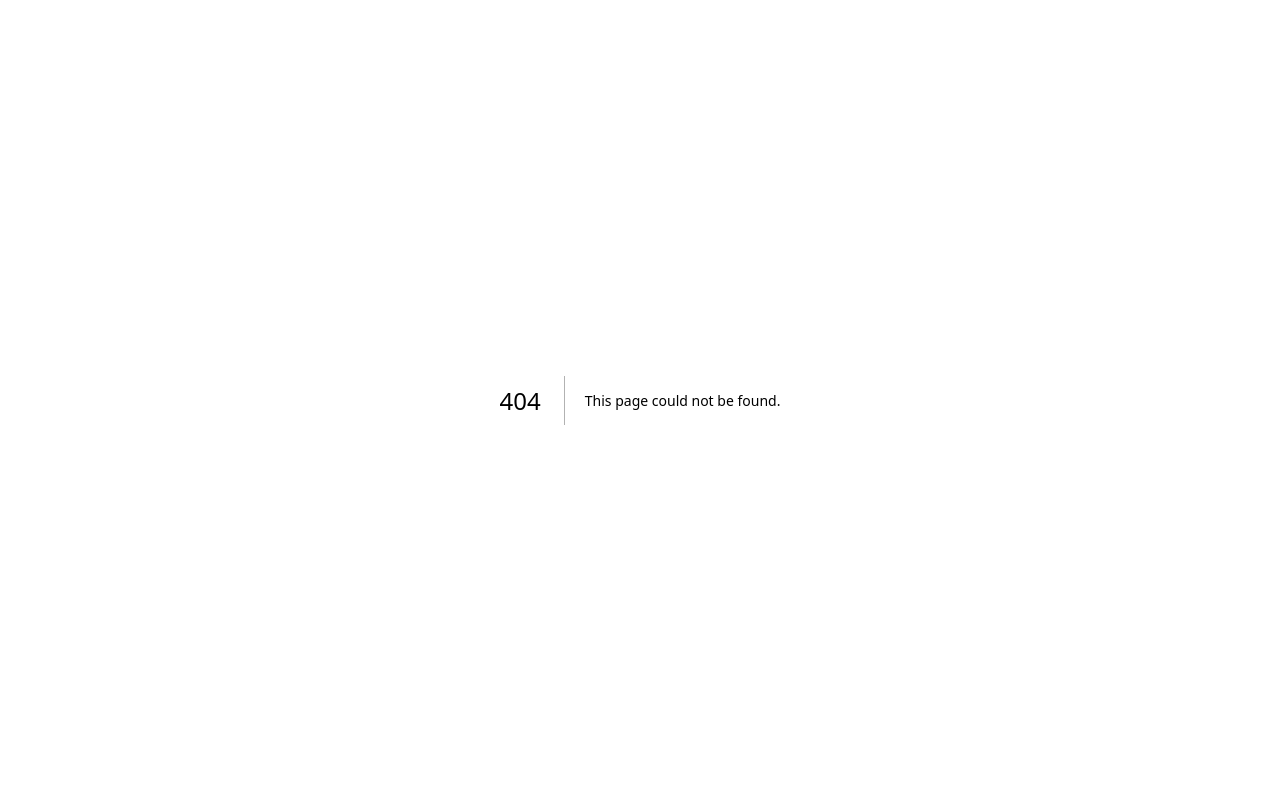
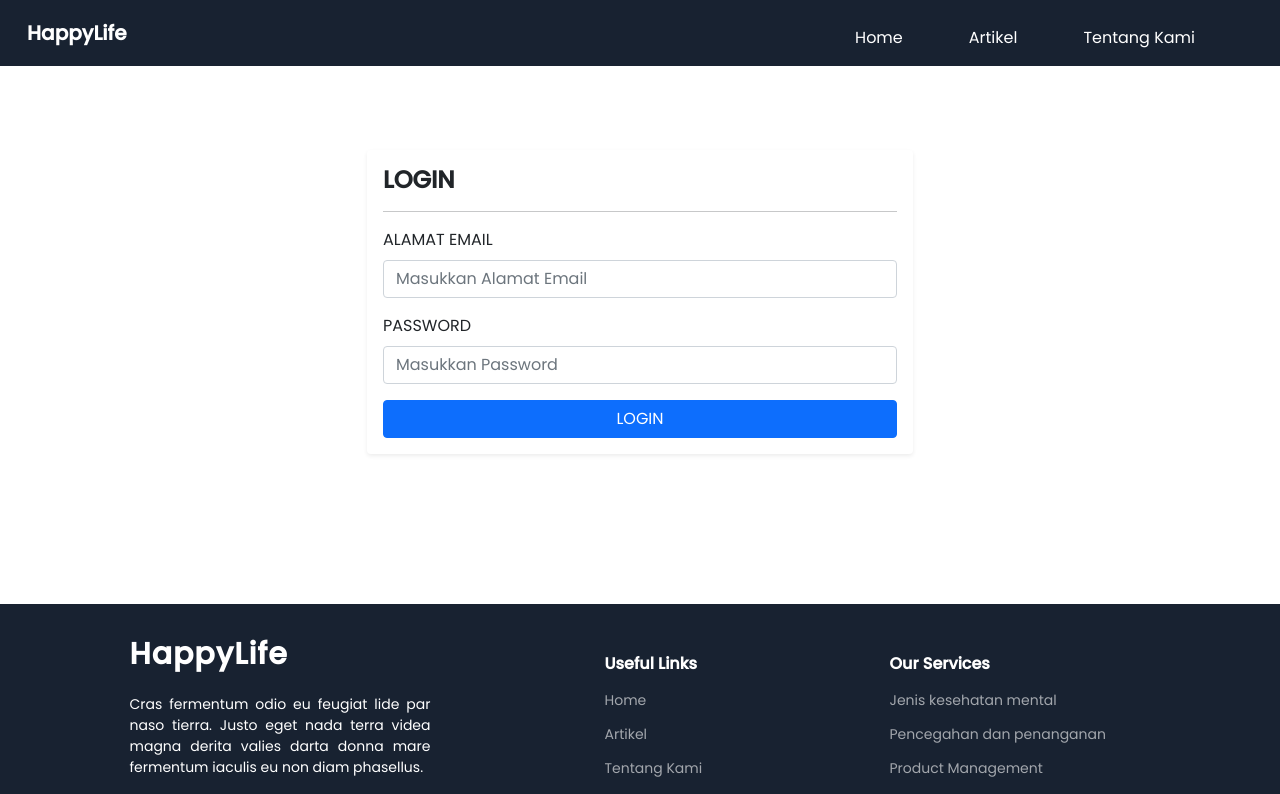
Before and after one commit to hafidz0098/happylife-nextjs, a Next.js app: page /login in a window 1280 px wide. Before the commit this address had no page. Shown: the top 794 px of the page. Built offline with nearby package versions, Linux system fonts and the light colour scheme.

Commit message:
add login page

```diff
--- a/package.json
+++ b/package.json
@@ -11,10 +11,12 @@
   "dependencies": {
     "axios": "^1.4.0",
     "bootstrap": "^5.1.3",
+    "js-cookie": "^3.0.5",
     "next": "13.4.4",
     "react": "18.2.0",
     "react-dom": "18.2.0",
-    "remixicon": "^3.3.0"
+    "remixicon": "^3.3.0",
+    "sweetalert2": "^11.7.12"
   },
   "devDependencies": {
     "eslint": "8.41.0",
--- /dev/null
+++ b/pages/login.js
@@ -0,0 +1,120 @@
+
+import Layout from "../layouts/default";
+import { useState, useEffect } from 'react';
+import Head from 'next/head';
+import Router from 'next/router';
+import axios from "axios";
+import Cookies from 'js-cookie';
+import Swal from 'sweetalert2'
+
+function Login() {
+
+    //define state
+    const [email, setEmail] = useState("");
+    const [password, setPassword] = useState("");
+
+    //define state validation
+    const [validation, setValidation] = useState([]);
+
+    //function "loginHanlder"
+    const loginHandler = async (e) => {
+        e.preventDefault();
+
+        //initialize formData
+        const formData = new FormData();
+
+        //append data to formData
+        formData.append('email', email);
+        formData.append('password', password);
+
+        //send data to server
+        await axios.post(`${process.env.NEXT_PUBLIC_API_BACKEND}/api/login`, formData)
+        .then((response) => {
+
+            //set token on cookies
+            Cookies.set('token', response.data.token);
+
+            Swal.fire(
+                'Good job!',
+                'Berhasil login!',
+                'success'
+              )
+            //redirect to dashboard
+            Router.push('/admin/dashboard');
+        })
+        .catch((error) => {
+
+            //assign error to state "validation"
+            setValidation(error.response.data);
+        })
+    };
+
+    //hook useEffect
+    useEffect(() => {
+
+        //check token
+        if(Cookies.get('token')) {
+            //redirect page dashboard
+            Router.push('/admin/dashboard');
+        }
+    }, []);
+
+    return(
+        <Layout>
+            <Head>
+                <title>Login Account</title>
+            </Head>
+            <div className="section-login">
+            <div className="container">
+                <div className="row justify-content-center">
+                    <div className="mx-auto col-10 col-md-8 col-lg-6mx-auto col-10 col-md-8 col-lg-6">
+                        <div className="card border-0 rounded shadow-sm">
+                            <div className="card-body">
+                                <h4 className="fw-bold">LOGIN</h4>
+                                <hr/>
+                                {
+                                    validation.message && (
+                                        <div className="alert alert-danger">
+                                            {validation.message}
+                                        </div>
+                                    )
+                                }
+                                <form onSubmit={loginHandler}>
+                                    <div className="mb-3">
+                                        <label className="form-label">ALAMAT EMAIL</label>
+                                        <input type="email" className="form-control" value={email} onChange={(e) => setEmail(e.target.value)} placeholder="Masukkan Alamat Email"/>
+                                    </div>
+                                    {
+                                        validation.email && (
+                                            <div className="alert alert-danger">
+                                                {validation.email[0]}
+                                            </div>
+                                        )
+                                    }
+                                    <div className="mb-3">
+                                        <label className="form-label">PASSWORD</label>
+                                        <input type="password" className="form-control" value={password} onChange={(e) => setPassword(e.target.value)} placeholder="Masukkan Password"/>
+                                    </div>
+                                    {
+                                        validation.password && (
+                                            <div className="alert alert-danger">
+                                                {validation.password[0]}
+                                            </div>
+                                        )
+                                    }
+                                    <div className="d-grid gap-2">
+                                        <button type="submit" className="btn btn-primary">LOGIN</button>
+                                    </div>
+                                </form>
+                            </div>
+                        </div>
+                    </div>
+                </div>
+            </div>
+            </div>
+
+        </Layout>
+    )
+}
+
+export default Login
--- a/styles/globals.css
+++ b/styles/globals.css
@@ -93,6 +93,10 @@ button .navbar-toggler-icon{
     padding-top: 50px;
     font-size: 28px;
 } */
+.section-login{
+  margin-top: 150px;
+  margin-bottom: 150px;
+}
 
 .card-body{
     padding: 20px;
```
Also changed, not shown: 1 other file (tests, documents, lock files or other folders).
